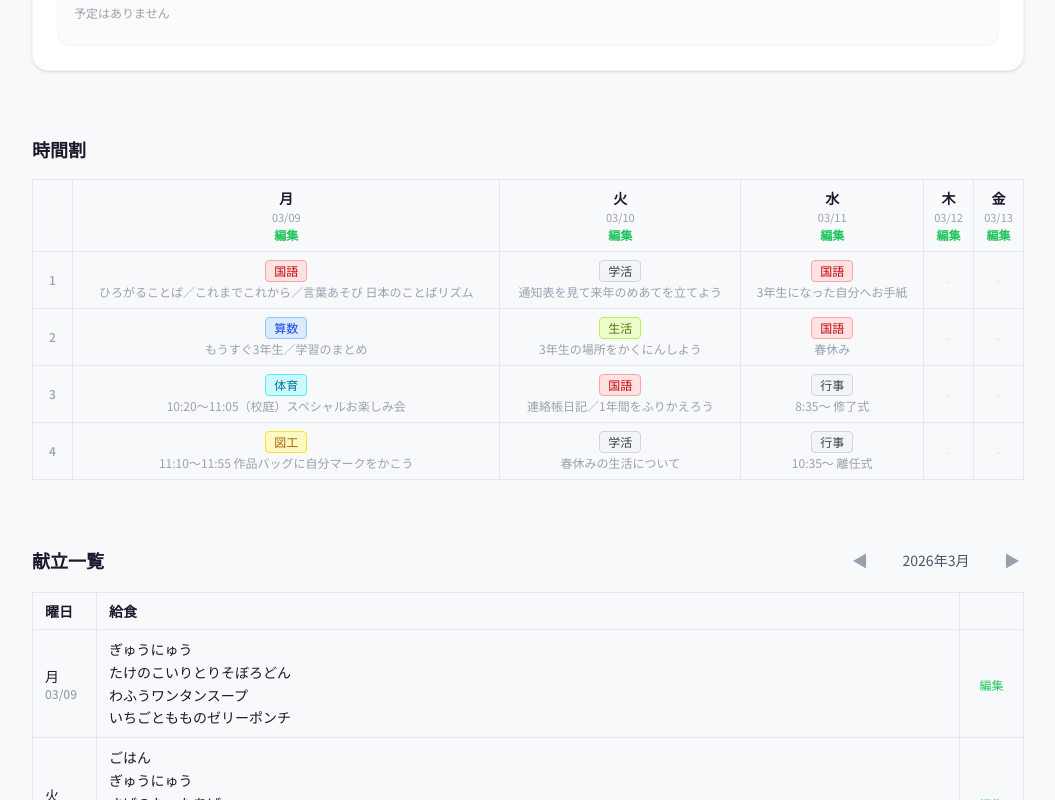
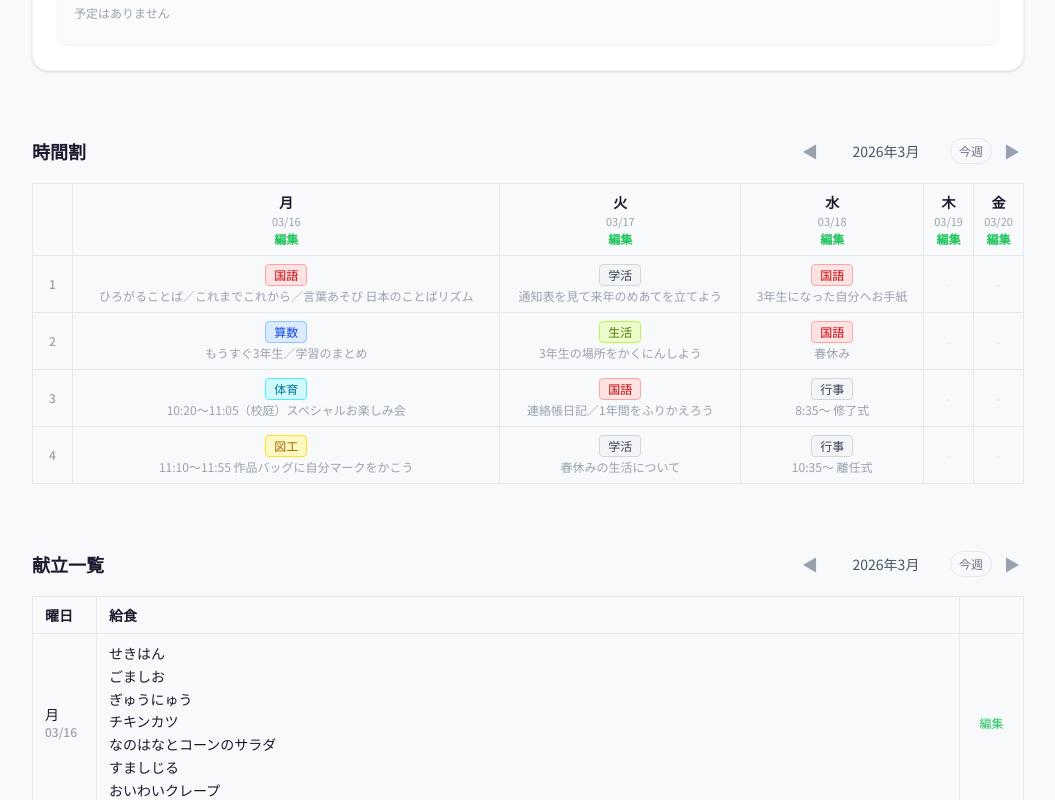
Before and after one commit to tono55/message-board, a Next.js app: page / in a window 1280 px wide. Shown: the part 1100-1900 px from the top of the page, without its empty margins (112-1167 px from the left). Built offline with nearby package versions, Linux system fonts and the light colour scheme.

Commit message:
Add weekly navigation for timetable and meal views

```diff
--- a/app/page.tsx
+++ b/app/page.tsx
@@ -16,6 +16,11 @@ import MealMenuSection from '@/components/MealMenuSection';
 import TimetableSection from '@/components/TimetableSection';
 import HomeworkSection from '@/components/HomeworkSection';
 
+function toWeekViewDate(dateStr?: string): Date {
+  const base = dateStr ? new Date(`${dateStr}T00:00:00`) : new Date();
+  return Number.isNaN(base.getTime()) ? new Date() : base;
+}
+
 export default function Home() {
   const [mode, setMode] = useState<SchoolMode>('elementary');
   // 両モードのアイテムをそれぞれ管理
@@ -28,6 +33,7 @@ export default function Home() {
     const now = new Date();
     return new Date(now.getFullYear(), now.getMonth(), 1);
   });
+  const [weekViewDate, setWeekViewDate] = useState<Date>(() => toWeekViewDate());
   const [showAddModal, setShowAddModal] = useState(false);
   const [detailItem, setDetailItem] = useState<Item | null>(null);
 
@@ -44,6 +50,22 @@ export default function Home() {
   const todayHomework = homework.filter(h => h.date === today);
   // Hero の統計は現在モードのアイテムで計算
   const currentItems = isNursery ? nurseryItems : elementaryItems;
+  const defaultWeekViewDate = useMemo(() => {
+    if (selectedDate) {
+      return toWeekViewDate(selectedDate);
+    }
+
+    const nextElementaryDate = elementaryItems
+      .filter(item => item.date && item.date >= today)
+      .map(item => item.date)
+      .sort()[0];
+
+    return toWeekViewDate(nextElementaryDate ?? today);
+  }, [elementaryItems, selectedDate, today]);
+
+  useEffect(() => {
+    setWeekViewDate(defaultWeekViewDate);
+  }, [defaultWeekViewDate]);
 
   useEffect(() => {
     let cancelled = false;
@@ -124,7 +146,20 @@ export default function Home() {
 
   const handleSelectDate = useCallback((date: string) => {
     setSelectedDate(date);
+    if (date) setWeekViewDate(toWeekViewDate(date));
   }, []);
+
+  const handleNavigateWeekView = useCallback((delta: number) => {
+    setWeekViewDate(prev => {
+      const next = new Date(prev);
+      next.setDate(next.getDate() + delta * 7);
+      return next;
+    });
+  }, []);
+
+  const handleResetWeekView = useCallback(() => {
+    setWeekViewDate(defaultWeekViewDate);
+  }, [defaultWeekViewDate]);
 
   if (!loaded) {
     return (
@@ -163,10 +198,24 @@ export default function Home() {
       />
 
       {!isNursery && (
-        <TimetableSection timetable={timetable} onUpdate={updateTimetable} />
+        <TimetableSection
+          timetable={timetable}
+          baseDate={weekViewDate}
+          onNavigateWeek={handleNavigateWeekView}
+          onResetWeek={handleResetWeekView}
+          onUpdate={updateTimetable}
+        />
       )}
 
-      <MealMenuSection menus={menus} mode={mode} onUpsert={upsertMenu} onDelete={deleteMenu} />
+      <MealMenuSection
+        menus={menus}
+        mode={mode}
+        baseDate={weekViewDate}
+        onNavigateWeek={handleNavigateWeekView}
+        onResetWeek={handleResetWeekView}
+        onUpsert={upsertMenu}
+        onDelete={deleteMenu}
+      />
 
       <Board
         items={allItems}
--- a/components/MealMenuSection.tsx
+++ b/components/MealMenuSection.tsx
@@ -1,6 +1,6 @@
 'use client';
 
-import { useState } from 'react';
+import { useMemo, useState } from 'react';
 import { MealMenu, SchoolMode } from '@/lib/types';
 import { getWeekDates, WEEKDAY_LABELS } from '@/lib/utils';
 import MealMenuEditModal from './MealMenuEditModal';
@@ -8,33 +8,19 @@ import MealMenuEditModal from './MealMenuEditModal';
 interface Props {
   menus: MealMenu[];
   mode: SchoolMode;
+  baseDate?: Date;
+  onNavigateWeek?: (delta: number) => void;
+  onResetWeek?: () => void;
   onUpsert: (menu: MealMenu) => void;
   onDelete: (date: string) => void;
 }
 
-export default function MealMenuSection({ menus, mode, onUpsert, onDelete }: Props) {
+export default function MealMenuSection({ menus, mode, baseDate, onNavigateWeek, onResetWeek, onUpsert, onDelete }: Props) {
   const [editDate, setEditDate] = useState<string | null>(null);
-  // 献立は月〜金表示なので月曜起点で管理
-  const [weekStart, setWeekStart] = useState<Date>(() => {
-    const today = new Date();
-    const day = today.getDay();
-    const monday = new Date(today);
-    monday.setDate(today.getDate() - (day === 0 ? 6 : day - 1));
-    monday.setHours(0, 0, 0, 0);
-    return monday;
-  });
   const isNursery = mode === 'nursery';
 
-  const weekDates = getWeekDates(weekStart);
+  const weekDates = useMemo(() => getWeekDates(baseDate), [baseDate]);
   const getMenu = (dateStr: string) => menus.find(m => m.date === dateStr);
-
-  const navigate = (delta: number) => {
-    setWeekStart(prev => {
-      const d = new Date(prev);
-      d.setDate(d.getDate() + delta * 7);
-      return d;
-    });
-  };
 
   const weekLabel = (() => {
     const first = weekDates[0].date;
@@ -52,14 +38,20 @@ export default function MealMenuSection({ menus, mode, onUpsert, onDelete }: Pro
         <h2 className="text-lg font-bold">献立一覧</h2>
         <div className="flex items-center gap-2">
           <button
-            onClick={() => navigate(-1)}
+            onClick={() => onNavigateWeek?.(-1)}
             className="text-gray-400 hover:text-gray-700 p-1 cursor-pointer"
           >
             ◀
           </button>
           <span className="text-sm text-gray-600 min-w-[7rem] text-center">{weekLabel}</span>
           <button
-            onClick={() => navigate(1)}
+            onClick={() => onResetWeek?.()}
+            className="text-xs px-2 py-1 rounded-full border border-gray-200 text-gray-500 hover:border-gray-300 hover:text-gray-700 cursor-pointer"
+          >
+            今週
+          </button>
+          <button
+            onClick={() => onNavigateWeek?.(1)}
             className="text-gray-400 hover:text-gray-700 p-1 cursor-pointer"
           >
             ▶
--- a/components/TimetableSection.tsx
+++ b/components/TimetableSection.tsx
@@ -1,25 +1,59 @@
 'use client';
 
-import { useState } from 'react';
+import { useMemo, useState } from 'react';
 import { Timetable, Weekday } from '@/lib/types';
 import { WEEKDAY_LABELS, WEEKDAYS, getSubjectColor, getWeekDates } from '@/lib/utils';
 import TimetableEditModal from './TimetableEditModal';
 
 interface Props {
   timetable: Timetable;
+  baseDate?: Date;
+  onNavigateWeek?: (delta: number) => void;
+  onResetWeek?: () => void;
   onUpdate: (timetable: Timetable) => void;
 }
 
-export default function TimetableSection({ timetable, onUpdate }: Props) {
+export default function TimetableSection({ timetable, baseDate, onNavigateWeek, onResetWeek, onUpdate }: Props) {
   const [editDay, setEditDay] = useState<Weekday | null>(null);
 
   const maxPeriods = Math.max(1, ...WEEKDAYS.map(d => timetable[d].length));
-  const weekDateMap = new Map(getWeekDates().map(({ weekday, dateStr }) => [weekday, dateStr.slice(5).replace('-', '/')]));
+  const weekDates = useMemo(() => getWeekDates(baseDate), [baseDate]);
+  const weekDateMap = new Map(weekDates.map(({ weekday, dateStr }) => [weekday, dateStr.slice(5).replace('-', '/')]));
+  const weekLabel = (() => {
+    const first = weekDates[0].date;
+    const last = weekDates[4].date;
+    const fy = first.getFullYear();
+    const fm = first.getMonth() + 1;
+    const em = last.getMonth() + 1;
+    if (fm !== em) return `${fy}年${fm}月〜${em}月`;
+    return `${fy}年${fm}月`;
+  })();
 
   return (
     <section id="timetable" className="max-w-5xl mx-auto px-4 py-8">
       <div className="flex items-center justify-between mb-4">
         <h2 className="text-lg font-bold">時間割</h2>
+        <div className="flex items-center gap-2">
+          <button
+            onClick={() => onNavigateWeek?.(-1)}
+            className="text-gray-400 hover:text-gray-700 p-1 cursor-pointer"
+          >
+            ◀
+          </button>
+          <span className="text-sm text-gray-600 min-w-[7rem] text-center">{weekLabel}</span>
+          <button
+            onClick={() => onResetWeek?.()}
+            className="text-xs px-2 py-1 rounded-full border border-gray-200 text-gray-500 hover:border-gray-300 hover:text-gray-700 cursor-pointer"
+          >
+            今週
+          </button>
+          <button
+            onClick={() => onNavigateWeek?.(1)}
+            className="text-gray-400 hover:text-gray-700 p-1 cursor-pointer"
+          >
+            ▶
+          </button>
+        </div>
       </div>
       {/* モバイル: 曜日別カードレイアウト */}
       <div className="sm:hidden space-y-2">
```
